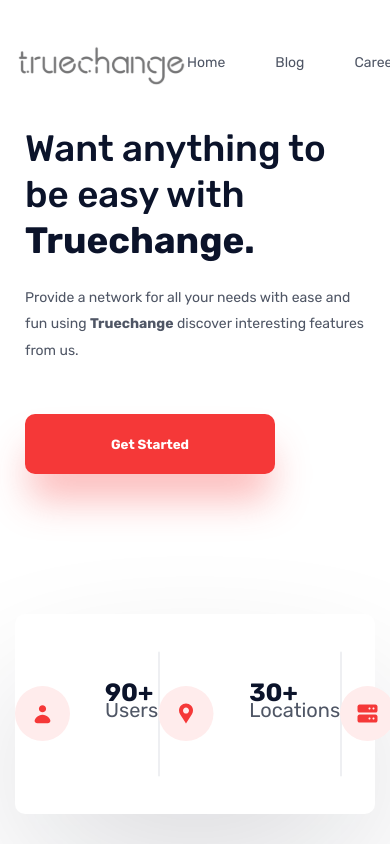
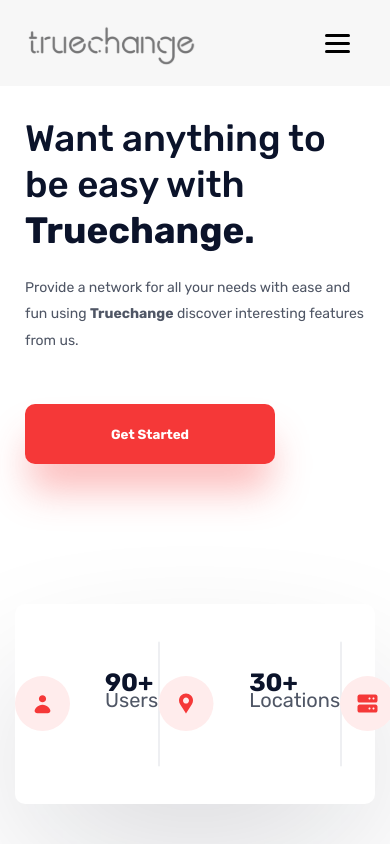
Before and after one commit to vx-charles/landing-page-react-truechange, a React (Create React App) app: page / in a window 390 px wide. Shown: the top 844 px of the page. Built offline with nearby package versions, Linux system fonts and the light colour scheme; no server answers.

Commit message:
Added hamburger menu and active status function and tweaked styles.scss for mobile, plus hamburger menu animations

```diff
--- a/src/components/Header/index.tsx
+++ b/src/components/Header/index.tsx
@@ -1,12 +1,27 @@
+import { useState } from 'react'
 import logoImg from '../../assets/logo.svg'
 import './styles.scss'
 
 export function Header() {
+  const [active, setActive] = useState(false)
+
+  function handleActiveMenu() {
+    return setActive(!active)
+  }
+
   return (
     <header>
       <img src={logoImg} alt="True Change logo" />
-      <nav>
-        <ul className="menu">
+      <div className={active ? "hamburger open" : "hamburger"} onClick={handleActiveMenu}>
+        <span></span>
+        <span></span>
+        <span></span>
+        <span></span>
+        <span></span>
+        <span></span>
+      </div>
+      <nav className={active ? "menu active" : "menu"}>
+        <ul className="menu__ul">
           <li>
             <a href="/#" className="menu__link">Home</a>
           </li>
--- a/src/components/Header/styles.scss
+++ b/src/components/Header/styles.scss
@@ -1,17 +1,68 @@
+@import '../../styles/global.mixins.scss';
+
 header {
   display: flex;
   max-width: 1140px;
   margin: 0 auto;
-  padding: 40px 15px;
+  padding: 40px 25px;
   align-items: center;
   justify-content: space-between;
+  position: relative;
+  z-index: 1;
+  transition: all .4s;
+
+  @include sm {
+    background: var(--bg-header);
+    padding: 20px 25px;
+    margin: 0 auto 30px;
+  }
+
+  .hamburger {
+    display: none;
+    margin-right: 15px;
+
+    @include sm {
+      display: flex;
+    }
+  }
 
   .menu {
     display: flex;
-    gap: 50px;
+    transition: all .4s;
+
+    &__ul {
+      display: flex;
+      gap: 50px;
+
+      @include sm {
+        gap: 35px;
+        flex-direction: column;
+      }
+    }
+
+    @include sm {
+      display: flex;
+      flex-direction: column;
+      align-items: center;
+      position: absolute;
+      z-index: 1;
+      background: #fff;
+      padding: 30px 0px;
+      width: 100%;
+      top: 100%;
+      left: 100%;
+      gap: 30px;
+      opacity: 0;
+
+      &.active {
+        left: 0%;
+        opacity: 1;
+      }
+    }
 
     &__link {
       color: var(--text-body);
+      font-size: 16px;
 
       &:hover {
         text-decoration: underline;
@@ -19,3 +70,101 @@ header {
     }
   }
 }
+
+.hamburger {
+  width: 25px;
+  height: 18px;
+  position: relative;
+  -webkit-transform: rotate(0deg);
+  -moz-transform: rotate(0deg);
+  -o-transform: rotate(0deg);
+  transform: rotate(0deg);
+  -webkit-transition: .5s ease-in-out;
+  -moz-transition: .5s ease-in-out;
+  -o-transition: .5s ease-in-out;
+  transition: .5s ease-in-out;
+  cursor: pointer;
+}
+
+.hamburger span {
+  display: block;
+  position: absolute;
+  height: 3px;
+  width: 50%;
+  background: #000;
+  opacity: 1;
+  -webkit-transform: rotate(0deg);
+  -moz-transform: rotate(0deg);
+  -o-transform: rotate(0deg);
+  transform: rotate(0deg);
+  -webkit-transition: .25s ease-in-out;
+  -moz-transition: .25s ease-in-out;
+  -o-transition: .25s ease-in-out;
+  transition: .25s ease-in-out;
+}
+
+.hamburger span:nth-child(even) {
+  left: 49%;
+  border-radius: 0 9px 9px 0;
+}
+
+.hamburger span:nth-child(odd) {
+  left: 0px;
+  border-radius: 9px 0 0 9px;
+}
+
+.hamburger span:nth-child(1), .hamburger span:nth-child(2) {
+  top: 0px;
+}
+
+.hamburger span:nth-child(3), .hamburger span:nth-child(4) {
+  top: 8px;
+}
+
+.hamburger span:nth-child(5), .hamburger span:nth-child(6) {
+  top: 16px;
+}
+
+.hamburger.open span:nth-child(1),.hamburger.open span:nth-child(6) {
+  -webkit-transform: rotate(45deg);
+  -moz-transform: rotate(45deg);
+  -o-transform: rotate(45deg);
+  transform: rotate(45deg);
+}
+
+.hamburger.open span:nth-child(2),.hamburger.open span:nth-child(5) {
+  -webkit-transform: rotate(-45deg);
+  -moz-transform: rotate(-45deg);
+  -o-transform: rotate(-45deg);
+  transform: rotate(-45deg);
+}
+
+.hamburger.open span:nth-child(1) {
+  left: 0px;
+  top: 5px;
+}
+
+.hamburger.open span:nth-child(2) {
+  left: calc(50% - 6px);
+  top: 5px;
+}
+
+.hamburger.open span:nth-child(3) {
+  left: -50%;
+  opacity: 0;
+}
+
+.hamburger.open span:nth-child(4) {
+  left: 100%;
+  opacity: 0;
+}
+
+.hamburger.open span:nth-child(5) {
+  left: 0px;
+  top: 12px;
+}
+
+.hamburger.open span:nth-child(6) {
+  left: calc(50% - 6px);
+  top: 12px;
+}
```
